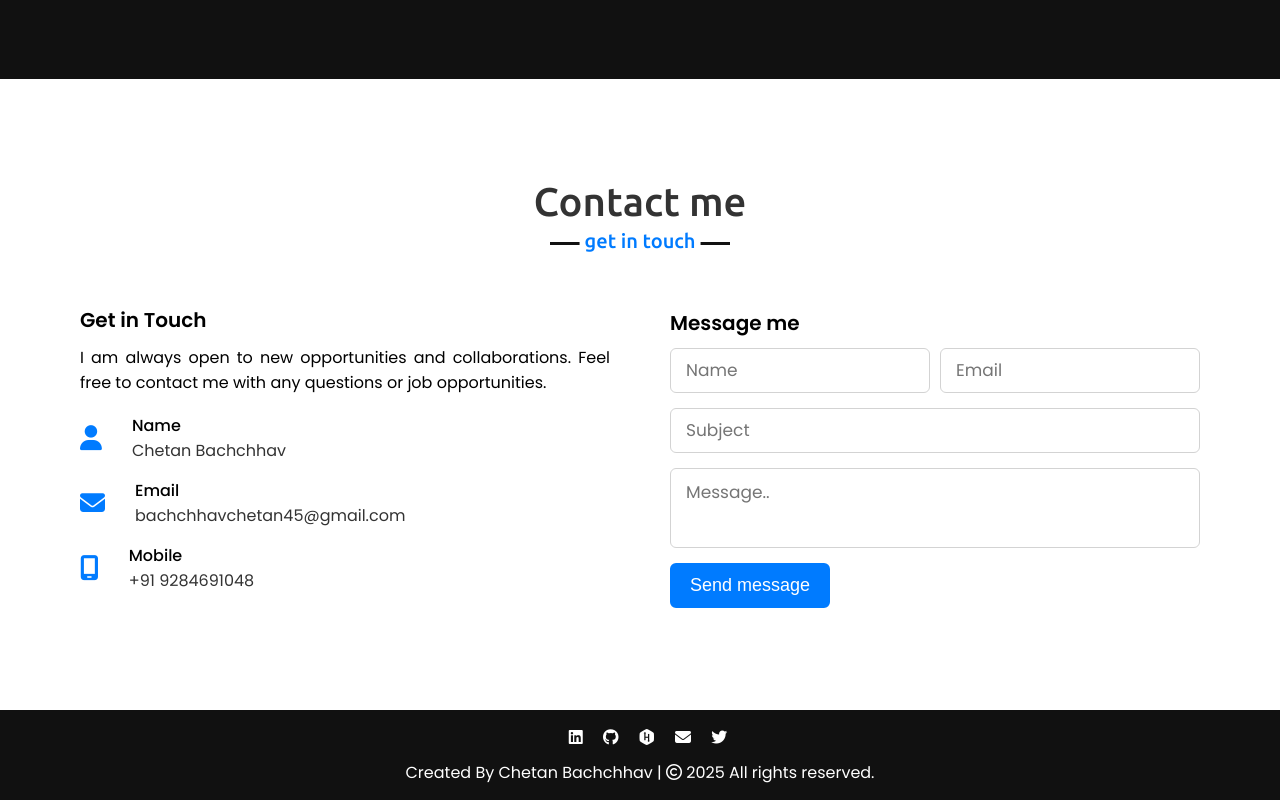
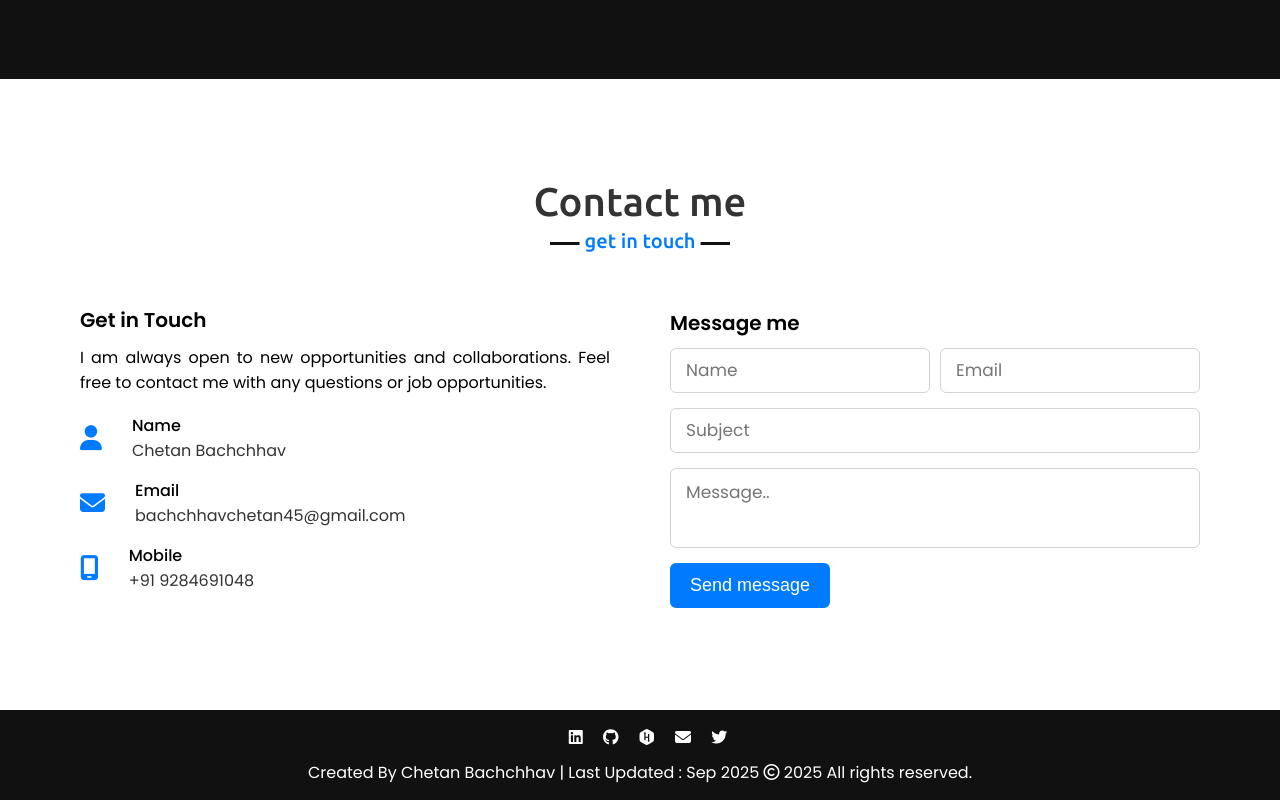
Before and after one commit to Chetanpatil03/portfolio_main, a plain HTML site: page index.html in a window 1280 px wide. Shown: the part 3706-4506 px from the top of the page. Drawn offline with nearby package versions, Linux system fonts and the light colour scheme.

Commit message:
Update footer with last updated date

```diff
--- a/index.html
+++ b/index.html
@@ -251,7 +251,7 @@
                 <a href="https://x.com/patil_chetan45?t=k6BSBlQoBGFzD91KZroKOA&s=09" class="social-link"><i class="fa-brands fa-twitter"></i></a>
             </div>
         </div>
-        <span>Created By Chetan Bachchhav | <span
+        <span>Created By Chetan Bachchhav | Last Updated : Sep 2025 <span
                 class="far fa-copyright"></span> 2025 All rights reserved.
         </span>
     </footer>
```
